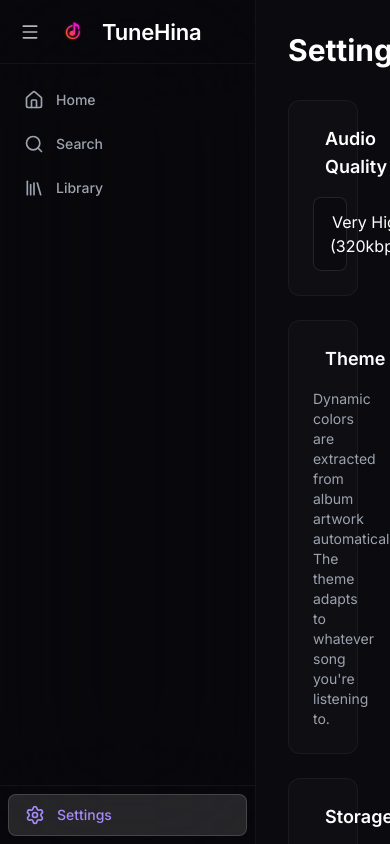
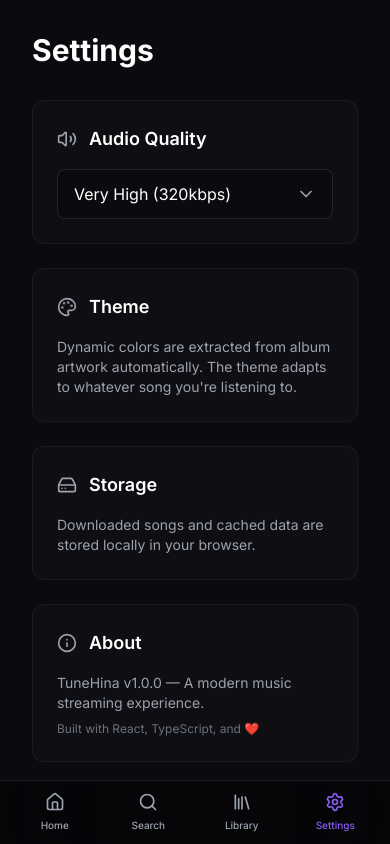
Before and after one commit to AnkitXhina/TuneHina, a React (Vite) app: page /settings in a window 390 px wide. Built offline with nearby package versions, Linux system fonts and the light colour scheme.

Commit message:
fix applayout

```diff
--- a/src/components/layout/AppLayout.tsx
+++ b/src/components/layout/AppLayout.tsx
@@ -1,10 +1,10 @@
 import { Suspense, useEffect } from 'react';
 import { Outlet } from 'react-router-dom';
 import { Sidebar } from './Sidebar';
+import { BottomNav } from './BottomNav';
 import { MiniPlayer } from '../player/MiniPlayer';
 import { usePlayerStore } from '../../stores/playerStore';
 import { useUIStore } from '../../stores/uiStore';
-import { offlineDetector } from '../../services/offlineDetector';
 
 export function AppLayout() {
   const sidebarCollapsed = useUIStore(s => s.sidebarCollapsed);
@@ -14,9 +14,6 @@ export function AppLayout() {
   const setIsMobile = useUIStore(s => s.setIsMobile);
 
   useEffect(() => {
-    const unsubOffline = offlineDetector.subscribe((online) => {
-      setIsOffline(!online);
-    });
 
     const handleResize = () => {
       setIsMobile(window.innerWidth < 768);
@@ -25,10 +22,9 @@ export function AppLayout() {
     window.addEventListener('resize', handleResize);
 
     return () => {
-      unsubOffline();
       window.removeEventListener('resize', handleResize);
     };
-  }, [setIsOffline, setIsMobile]);
+  }, [setIsMobile]);
 
   return (
     <div className="flex h-screen overflow-hidden bg-transparent relative z-0">
@@ -38,8 +34,8 @@ export function AppLayout() {
       {/* Main Content */}
       <main
         className={`flex-1 overflow-y-auto transition-all duration-300 relative ${
-          currentSong ? 'pb-32' : ''
-        } ${sidebarCollapsed && !nowPlayingOpen ? 'ml-[72px]' : !nowPlayingOpen ? 'ml-64' : ''}`}
+          currentSong ? 'pb-[144px] md:pb-32' : 'pb-20 md:pb-0'
+        } ${sidebarCollapsed && !nowPlayingOpen ? 'md:ml-[72px]' : !nowPlayingOpen ? 'md:ml-64' : ''}`}
       >
         <Suspense
           fallback={
@@ -54,6 +50,9 @@ export function AppLayout() {
 
       {/* Persistent Mini Player */}
       {currentSong && !nowPlayingOpen && <MiniPlayer />}
+
+      {/* Bottom Mobile Navigation */}
+      <BottomNav />
     </div>
   );
 }
--- /dev/null
+++ b/src/components/layout/BottomNav.tsx
@@ -0,0 +1,38 @@
+import { NavLink } from 'react-router-dom';
+import { Home, Search, Library, Settings } from 'lucide-react';
+import { cn } from '../../lib/utils';
+import { useUIStore } from '../../stores/uiStore';
+
+const bottomNavItems = [
+  { path: '/', icon: Home, label: 'Home' },
+  { path: '/search', icon: Search, label: 'Search' },
+  { path: '/library', icon: Library, label: 'Library' },
+  { path: '/settings', icon: Settings, label: 'Settings' },
+];
+
+export function BottomNav() {
+  const nowPlayingOpen = useUIStore(s => s.nowPlayingOpen);
+
+  if (nowPlayingOpen) return null;
+
+  return (
+    <nav className="fixed bottom-0 left-0 right-0 z-40 h-[64px] bg-black/40 backdrop-blur-3xl border-t border-white/10 md:hidden flex items-center justify-around px-2 pb-safe">
+      {bottomNavItems.map((item) => (
+        <NavLink
+          key={item.path}
+          to={item.path}
+          end={item.path === '/'}
+          className={({ isActive }) =>
+            cn(
+              'flex flex-col items-center justify-center w-full h-full text-[10px] font-medium gap-1 transition-colors',
+              isActive ? 'text-theme-primary' : 'text-gray-400 hover:text-white'
+            )
+          }
+        >
+          <item.icon className="h-5 w-5 mb-0.5" />
+          <span>{item.label}</span>
+        </NavLink>
+      ))}
+    </nav>
+  );
+}
--- a/src/components/layout/Sidebar.tsx
+++ b/src/components/layout/Sidebar.tsx
@@ -22,7 +22,7 @@ export function Sidebar() {
   return (
     <aside
       className={cn(
-        'fixed left-0 top-0 z-40 flex h-full flex-col border-r border-white/5 bg-black/20 backdrop-blur-3xl transition-all duration-300',
+        'hidden md:flex fixed left-0 top-0 z-40 h-full flex-col border-r border-white/5 bg-black/20 backdrop-blur-3xl transition-all duration-300',
         collapsed ? 'w-[72px]' : 'w-64',
         currentSong ? 'pb-[72px]' : ''
       )}
--- a/src/index.css
+++ b/src/index.css
@@ -209,7 +209,7 @@
 
   /* Mini player */
   .mini-player {
-    @apply fixed bottom-0 left-0 right-0 z-50;
+    @apply fixed bottom-[64px] md:bottom-0 left-0 right-0 z-50;
     background: rgba(0, 0, 0, 0.25);
     backdrop-filter: blur(24px);
     -webkit-backdrop-filter: blur(24px);
--- a/src/pages/SettingsPage.tsx
+++ b/src/pages/SettingsPage.tsx
@@ -1,4 +1,4 @@
-import { useState } from 'react';
+import { usePlayerStore } from '../stores/playerStore';
 import { Volume2, Palette, HardDrive, Info, ChevronDown, Check } from 'lucide-react';
 import * as DropdownMenu from '@radix-ui/react-dropdown-menu';
 
@@ -10,7 +10,8 @@ const QUALITIES = [
 ];
 
 export default function SettingsPage() {
-  const [quality, setQuality] = useState('320kbps');
+  const quality = usePlayerStore(s => s.audioQuality);
+  const setQuality = usePlayerStore(s => s.setAudioQuality);
 
   return (
     <div className="p-8 max-w-2xl">
--- a/src/providers/lyrics/LrcLibProvider.ts
+++ b/src/providers/lyrics/LrcLibProvider.ts
@@ -6,6 +6,18 @@ import { API_CONFIG, LRCLIB_USER_AGENT } from '../../config/constants';
 class LrcLibProvider implements LyricsProviderInterface {
   name = 'lrclib';
   private baseUrl = API_CONFIG.LRCLIB_BASE_URL;
+
+  private async fetchWithRetry(url: string, options: RequestInit, retries = 2): Promise<Response> {
+    try {
+      return await fetch(url, options);
+    } catch (err) {
+      if (retries > 0) {
+        await new Promise(r => setTimeout(r, 1500));
+        return this.fetchWithRetry(url, options, retries - 1);
+      }
+      throw err;
+    }
+  }
 
   async getLyrics(
     songName: string,
@@ -21,7 +33,7 @@ class LrcLibProvider implements LyricsProviderInterface {
       if (albumName) params.set('album_name', albumName);
       if (duration) params.set('duration', String(Math.round(duration)));
 
-      const response = await fetch(`${this.baseUrl}/api/get?${params.toString()}`, {
+      const response = await this.fetchWithRetry(`${this.baseUrl}/api/get?${params.toString()}`, {
         headers: { 'Lrclib-Client': LRCLIB_USER_AGENT },
       });
 
--- a/src/stores/playerStore.ts
+++ b/src/stores/playerStore.ts
@@ -12,6 +12,7 @@ interface PlayerState {
   duration: number;
   volume: number;
   playbackRate: number;
+  audioQuality: string;
   isLoading: boolean;
   error: string | null;
 
@@ -22,6 +23,7 @@ interface PlayerState {
   seek: (time: number) => void;
   setVolume: (volume: number) => void;
   setPlaybackRate: (rate: number) => void;
+  setAudioQuality: (quality: string) => void;
   setCurrentTime: (time: number) => void;
   setDuration: (duration: number) => void;
   setIsLoading: (loading: boolean) => void;
@@ -38,6 +40,7 @@ export const usePlayerStore = create<PlayerState>()(
       duration: 0,
       volume: 0.8,
       playbackRate: 1,
+      audioQuality: '320kbps',
       isLoading: false,
       error: null,
 
@@ -62,19 +65,26 @@ export const usePlayerStore = create<PlayerState>()(
           }
         }
 
-        const url = getDownloadUrl(fullSong.downloadUrl, '320kbps');
+        const url = getDownloadUrl(fullSong.downloadUrl, get().audioQuality);
         if (!url) {
           set({ error: 'No audio URL available for this song', isLoading: false });
           return;
         }
 
+        // Preserve currentTime if we are just resuming the exact same song after a refresh
+        const isSameSong = get().currentSong?.id === fullSong.id;
+        const startAt = isSameSong ? get().currentTime : 0;
+
         set({
           currentSong: fullSong,
-          currentTime: 0,
+          currentTime: startAt,
           duration: fullSong.duration || 0,
         });
 
         audioEngine.load(url);
+        if (startAt > 0) {
+          audioEngine.seek(startAt);
+        }
         audioEngine.setVolume(get().volume);
         audioEngine.setPlaybackRate(get().playbackRate);
         audioEngine.play().catch((err) => {
@@ -84,6 +94,13 @@ export const usePlayerStore = create<PlayerState>()(
       },
 
       play: () => {
+        const { currentSong } = get();
+        // If we have a persisted song but audio engine is empty (e.g., after refresh)
+        if (!audioEngine.src && currentSong) {
+          get().playSong(currentSong);
+          return;
+        }
+
         audioEngine.play().catch(() => {
           set({ error: 'Failed to resume playback' });
         });
@@ -115,6 +132,14 @@ export const usePlayerStore = create<PlayerState>()(
       setPlaybackRate: (rate: number) => {
         audioEngine.setPlaybackRate(rate);
         set({ playbackRate: rate });
+      },
+
+      setAudioQuality: (quality: string) => {
+        set({ audioQuality: quality });
+        const { currentSong } = get();
+        if (currentSong && !audioEngine.paused && audioEngine.src) {
+          get().playSong(currentSong);
+        }
       },
 
       setCurrentTime: (time: number) => set({ currentTime: time }),
@@ -169,8 +194,11 @@ export const usePlayerStore = create<PlayerState>()(
     {
       name: 'tunehina-player',
       partialize: (state) => ({
+        currentSong: state.currentSong,
+        currentTime: state.currentTime,
         volume: state.volume,
         playbackRate: state.playbackRate,
+        audioQuality: state.audioQuality,
       }),
     },
   ),
```
Also changed, not shown: src/providers/lyrics/LyricsManager.ts (+23 -2 lines), test-lyrics.ts (added, +24 -0 lines).
